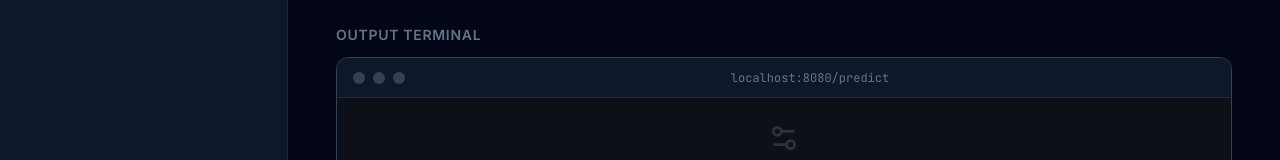
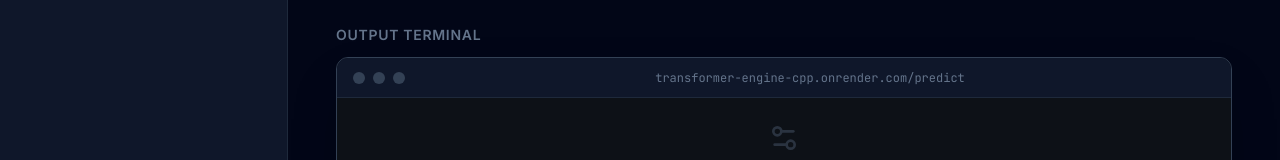
Before and after one commit to KHU5HWANT/transformer-engine-cpp, a React (Vite) app in the folder frontend/: page / in a window 1280 px wide. Shown: the part 519-679 px from the top of the page. Built offline with nearby package versions, Linux system fonts and the light colour scheme; no server answers.

Commit message:
Fix hardcoded localhost API_BASE in frontend config

```diff
--- a/frontend/src/App.jsx
+++ b/frontend/src/App.jsx
@@ -321,7 +321,7 @@ export default function App() {
                   <div className="w-3 h-3 rounded-full bg-slate-700"></div>
                 </div>
                 <div className="mx-auto text-xs font-mono text-slate-500">
-                  localhost:8080/predict
+                  transformer-engine-cpp.onrender.com/predict
                 </div>
               </div>
 
--- a/frontend/src/config.js
+++ b/frontend/src/config.js
@@ -38,7 +38,7 @@
 // The API_BASE exported here is therefore always '/api' — a relative path.
 // You only need VITE_API_BASE_URL for the proxy/nginx target, not for fetch() calls.
 //
-export const API_BASE = '/api'
+export const API_BASE = import.meta.env.VITE_API_BASE_URL || '/api'
 
 // ── Generation ────────────────────────────────────────────────────────────────
 export const MAX_GEN_TOKENS   = Number(import.meta.env.VITE_MAX_GEN_TOKENS   ?? 300)
```
